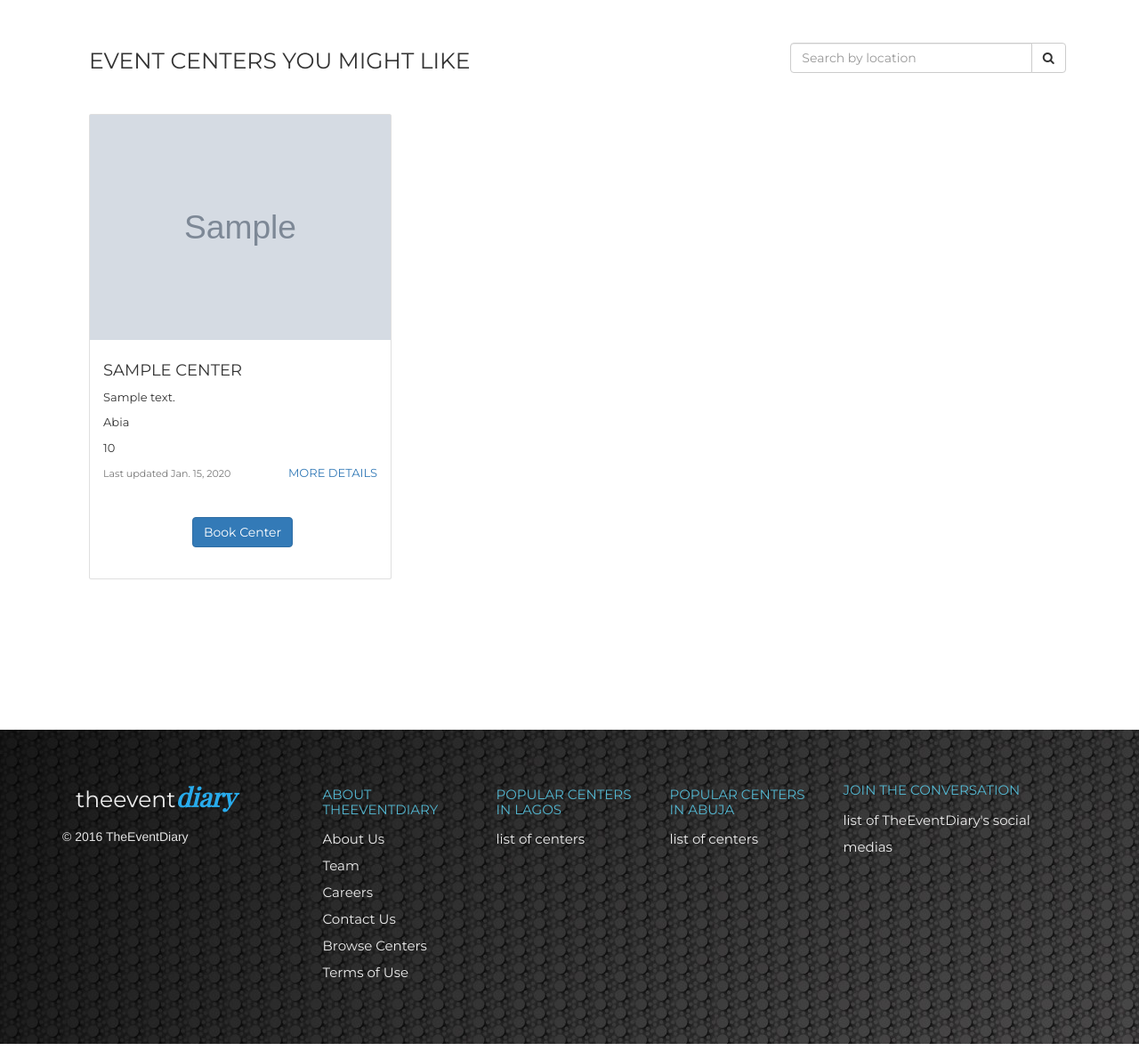
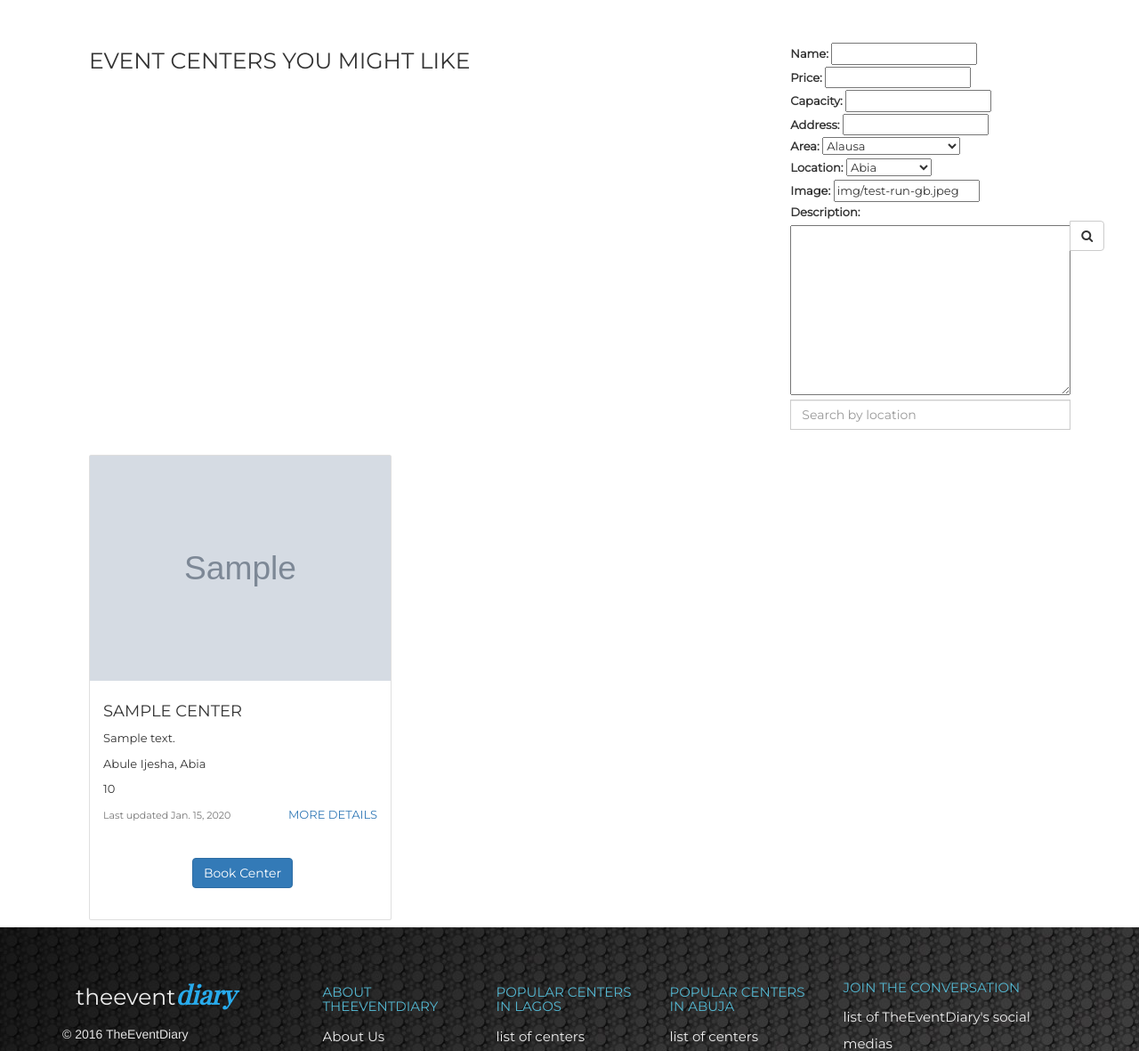
Before and after one commit to gbolly/EventDiary, a Django app: template web/centers/templates/center_listing.html in a window 1280 px wide. Shown: the part 74-1255 px from the top of the page at 89% size. Run offline with Django 3.2, Linux system fonts and the light colour scheme; the template is opened without the code that fills it: values that come from a table or form of the project are taken from there, others are empty; a user stored in the database is signed in; tables that the repository leaves empty hold one stand-in row (values such as "Sample post"); grey boxes marked "Sample" are stand-in pictures; parts of the project's set-up code (start-up, migrations or seed data) failed here and were passed over; some libraries are stand-ins or nearby versions.

Commit message:
Add Search functionality

```diff
--- a/web/centers/models.py
+++ b/web/centers/models.py
@@ -25,7 +25,35 @@ NIGERIAN_LOCATIONS = [
     (37, 'Zamfara'),
 ]
 
+LAGOS_AREAS = [
+    (1, 'Abule Ijesha'), (2, 'Abule egba'), (3, 'Alagbado'), (4, 'Akowonjo'),
+    (5, 'Baruwa'), (6, 'Dopemu'), (7, 'Egbe'), (8, 'Egbeda'),
+    (9, 'Ejigbo'), (10, 'Ijegun'), (11, 'Ikotun'), (12, 'Egan'),
+    (13, 'Iyana Ipaja'), (14, 'Ipaja'), (15, 'Jakande'), (16, 'Ojo'),
+    (17, 'Ojota'), (18, 'Idimu'), (19, 'Adeniyi jones'), (20, 'Agbara'),
+    (21, 'Agege'), (22, 'Agidingbi'), (23, 'Agric'), (24, 'Aguda'),
+    (25, 'Airport road'), (26, 'Ajah'), (27, 'Ajao estate'), (28, 'Ajeromi-Ajegunle'),
+    (29, 'Ajeromi-Ifelodun'), (30, 'Akessan Estate'), (31, 'Akoka'), (32, 'Akute-Ajuwon'),
+    (33, 'Alausa'), (34, 'Alimosho'), (35, 'Allen'), (36, 'Amuwo-odofin'),
+    (37, 'Anthony'), (38, 'Apapa'), (39, 'Apapa-Ajegunle'), (40, 'Awolowo'),
+    (41, 'Awolowo way'), (42, 'Badagry'), (43, 'Banana-Island'), (44, 'Bariga'),
+    (45, 'Bode Thomas'), (46, 'Bourdillon'), (47, 'Chisco'), (48, 'Constain-Ijora Olopa'),
+]
+
 ALL_LOCATIONS = NIGERIAN_LOCATIONS
+ALL_AREA = LAGOS_AREAS
+
+class CenterManager(models.Manager):
+
+    def get_area_name(self, area):
+        """Returns the area name
+        """
+        c = str(area).capitalize()
+        places = dict(LAGOS_AREAS)
+        for i, k in places.iteritems():
+            if k == c:
+                area = super(CenterManager, self).get_queryset().filter(area__icontains=i)
+                return area
 
 class Center(models.Model):
 
@@ -37,6 +65,7 @@ class Center(models.Model):
     name = models.CharField(max_length=100, null=False, blank=False)
     location = models.SmallIntegerField(choices=ALL_LOCATIONS, default=84)
     address = models.CharField(max_length=100, blank=False, default='')
+    area = models.SmallIntegerField(choices=ALL_AREA, default=33)
     active = models.BooleanField(default=False)
     date_created = models.DateField(auto_now_add=True)
     date_last_modified = models.DateField(auto_now=True)
@@ -47,6 +76,7 @@ class Center(models.Model):
         default="img/test-run-gb.jpeg"
     )
     is_available = models.BooleanField(default=True)
+    objects = CenterManager()
 
     def state_name(self):
         """Returns the state name
@@ -59,6 +89,10 @@ class Center(models.Model):
     def get_absolute_url(self):
         return "/center/{}/" .format(self.id)
 
+    def get_area_name(self):
+        """Returns the area name
+        """
+        return dict(LAGOS_AREAS).get(self.area)
 
 class Booking(models.Model):
     center = models.ForeignKey(Center)
--- a/web/centers/templates/center_listing.html
+++ b/web/centers/templates/center_listing.html
@@ -23,9 +23,16 @@
             <h1 class="header-text">event centers you might like</h1>
         </div>
         <div class="col-md-4 location-search">
-            <form class="navbar-form" role="search">
+            <form class="navbar-form" role="search" method="GET">
                 <div class="input-group add-on">
-                    <input class="form-control" placeholder="Search by location" name="srch-term" id="srch-term" type="text">
+                    {% for field in form %}
+                        {# {{field}} #}
+                        <div class="fieldWrapper">
+                            {{ field.errors }}
+                            {{ field.label_tag }} {{ field }}
+                        </div>
+                    {% endfor %}
+                    <input class="form-control" placeholder="Search by location" name="q" id="srch-term" type="text">
                     <div class="input-group-btn">
                         <button class="btn btn-default" type="submit"><i class="fa fa-search"></i></button>
                     </div>
@@ -34,14 +41,14 @@
         </div>
     </div>
     <div class="row container-fluid" id="deals-section">
-        {% for centers in center %}
+        {% for centers in object_list %}
             <div class="col-md-4">
                 <div class="card">
                     <img class="card-img-top" src="{{centers.image}}" alt="{{centers.name}}">
                     <div class="card-block">
                         <h4 class="card-title">{{ centers.name }}</h4>
                         <p class="card-text">{{ centers.description|truncatechars:20 }}</p>
-                        <p class="card-text">{{ centers.state_name }}</p>
+                        <p class="card-text">{{centers.get_area_name}}, {{ centers.state_name }}</p>
                         <p class="card-text">{{ centers.price }}</p>
                         <p class="card-text updated"><small class="text-muted">Last updated {{ centers.date_last_modified }}</small></p>
                         <p class="read-on">
```
Also changed, not shown: web/centers/templates/centers/new_center.html (+8 -1 lines), web/centers/views.py (+32 -5 lines).
